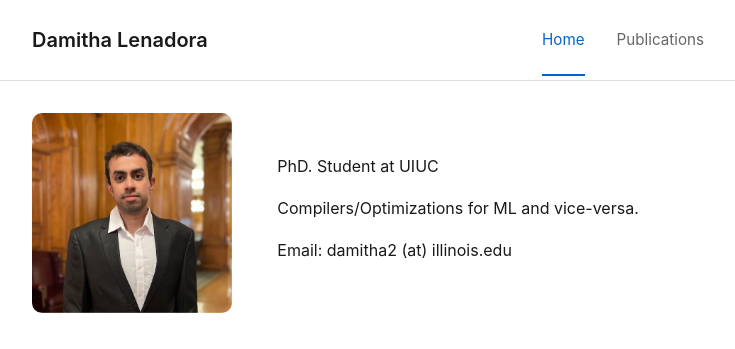
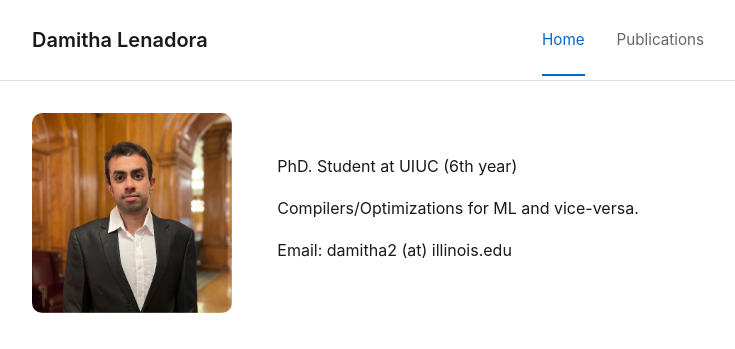
Before and after one commit to Sandeepa1995/sandeepa1995.github.io, a Jekyll site: the page built from index.md, in a window 1280 px wide and 900 px high. Shown: the top 349 px of the window, without its empty margins (272-1007 px from the left). Built offline with Jekyll 4.4.1, drawn with Linux system fonts in a browser that asks for light colours; our own code applies the rules of GitHub Pages for plain Markdown files.

Commit message:
add phd year

```diff
--- a/index.md
+++ b/index.md
@@ -1,9 +1,12 @@
+{% assign current_year = 'now' | date: "%Y" | plus: 0 %}
+{% assign phd_year = current_year | minus: 2020 %}
+
 <div style="display: flex; gap: 2rem; align-items: center; margin-bottom: 2rem;">
   <div style="flex: 1;">
     <img src="/assets/images/profile.JPG" alt="Damitha Lenadora" style="width: 200px; border-radius: 5%; margin: 2rem 0;">
   </div>
   <div style="flex: 2;">
-    <p>PhD. Student at UIUC</p>
+    <p>PhD. Student at UIUC ({{ phd_year }}th year)</p>
     <p>Compilers/Optimizations for ML and vice-versa.</p>
     <p>Email: damitha2 (at) illinois.edu</p>
   </div>
```
